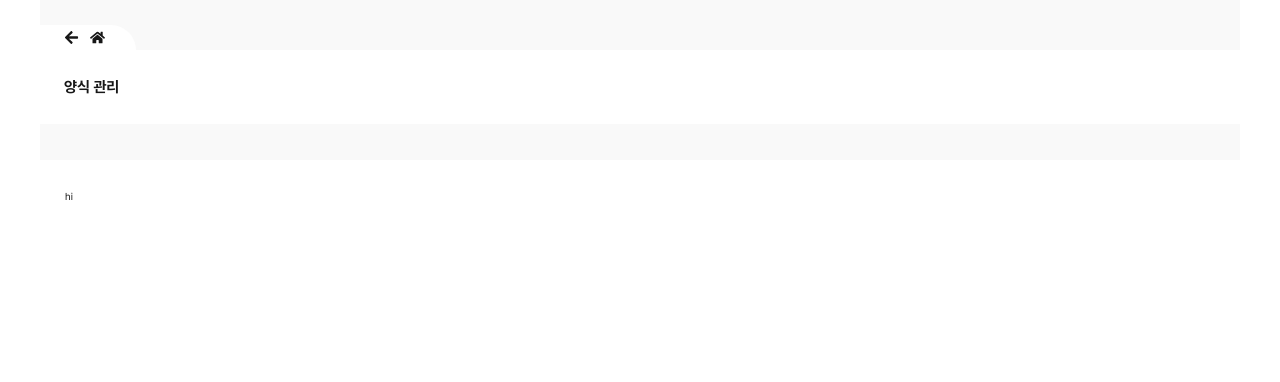
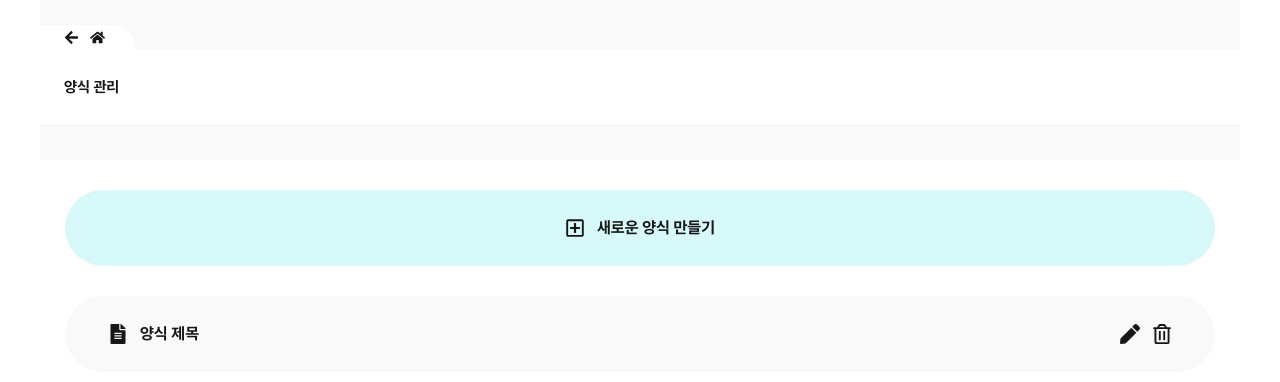
Before and after one commit to wisberry2022/Dynamo-Form, a Next.js app: page /form in a window 1280 px wide. Shown: the top 382 px of the page. Built offline with nearby package versions, Linux system fonts and the light colour scheme.

Commit message:
form-list

```diff
--- a/src/2_pages/form/index/ui/FormList.tsx
+++ b/src/2_pages/form/index/ui/FormList.tsx
@@ -1,6 +1,41 @@
 import { FC } from "react";
 import styles from "./styles/form-list.module.css";
+import { ListButton } from "@/6_shared";
+import {
+  FaFileAlt,
+  FaPen,
+  FaRegPlusSquare,
+  FaRegTrashAlt,
+} from "react-icons/fa";
 
 export const FormList: FC = () => {
-  return <div id={styles.listContainer}>hi</div>;
+  return (
+    <div id={styles.listContainer}>
+      <ListButton
+        bgColor="primary"
+        center={
+          <ListButton.Center
+            left={<FaRegPlusSquare className={styles.tIcon} />}
+            right={
+              <strong className={styles.tTitle}>새로운 양식 만들기</strong>
+            }
+          />
+        }
+      />
+      <ListButton
+        left={
+          <ListButton.Left
+            left={<FaFileAlt className={styles.tIcon} />}
+            right={<strong className={styles.tTitle}>양식 제목</strong>}
+          />
+        }
+        right={
+          <ListButton.Right
+            left={<FaPen className={styles.tIcon} />}
+            right={<FaRegTrashAlt className={styles.tIcon} />}
+          />
+        }
+      />
+    </div>
+  );
 };
--- a/src/2_pages/form/index/ui/styles/form-list.module.css
+++ b/src/2_pages/form/index/ui/styles/form-list.module.css
@@ -1,6 +1,16 @@
 #listContainer {
   display: flex;
   flex-direction: column;
-  gap: 1rem;
+  gap: 3rem;
   padding: 2rem 0;
+
+  .tIcon {
+    width: 2rem;
+    height: 2rem;
+    cursor: pointer;
+  }
+
+  .tTitle {
+    font-size: 1.6rem;
+  }
 }
--- /dev/null
+++ b/src/6_shared/ui/button/ListButton.tsx
@@ -0,0 +1,88 @@
+import { FC, ReactNode } from "react";
+import styles from "./styles/list-btn.module.css";
+
+type ListButtonCompound = {
+  Left: FC<LeftProps>;
+  Center: FC<CenterProps>;
+  Right: FC<RightProps>;
+};
+
+type ListButtonType = ListButtonCompound &
+  FC<{
+    bgColor?: "primary" | "secondary";
+    left?: ReactNode;
+    center?: ReactNode;
+    right?: ReactNode;
+  }>;
+
+export const ListButton: ListButtonType = (props) => {
+  const { bgColor = "secondary", left, center, right } = props;
+
+  const colors = {
+    primary: "#D8F9FA",
+    secondary: "#f9f9f9",
+  };
+
+  return (
+    <div
+      style={{ backgroundColor: colors[bgColor] }}
+      className={styles.listBtn}
+    >
+      <div className={styles.leftBox}>{left}</div>
+      <div className={styles.centerBox}>{center}</div>
+      <div className={styles.rightBox}>{right}</div>
+    </div>
+  );
+};
+
+type LeftProps = {
+  left: ReactNode;
+  right: ReactNode;
+};
+
+const Left: FC<LeftProps> = (props) => {
+  const { left, right } = props;
+
+  return (
+    <div className={styles.end}>
+      {left}
+      {right}
+    </div>
+  );
+};
+
+type CenterProps = {
+  left: ReactNode;
+  right: ReactNode;
+};
+
+const Center: FC<CenterProps> = (props) => {
+  const { left, right } = props;
+
+  return (
+    <div className={styles.center}>
+      {left}
+      {right}
+    </div>
+  );
+};
+
+type RightProps = {
+  left?: ReactNode;
+  right?: ReactNode;
+};
+
+const Right: FC<RightProps> = (props) => {
+  const { left, right } = props;
+
+  return (
+    <div className={styles.end}>
+      {left}
+      {right}
+    </div>
+  );
+};
+
+ListButton.Left = Left;
+ListButton.Center = Center;
+ListButton.Right = Right;
--- a/src/6_shared/ui/button/index.ts
+++ b/src/6_shared/ui/button/index.ts
@@ -1,2 +1,3 @@
 export { Button } from "./Button";
 export { SquareButton } from "./SquareButton";
+export { ListButton } from "./ListButton";
--- /dev/null
+++ b/src/6_shared/ui/button/styles/list-btn.module.css
@@ -0,0 +1,20 @@
+.listBtn {
+  display: flex;
+  justify-content: space-between;
+  padding: 2.8rem 4.3rem;
+  border-radius: 50rem;
+  width: 100%;
+  background-color: #f9f9f9;
+  cursor: pointer;
+
+  .center {
+    display: flex;
+    gap: 1.2rem;
+  }
+
+  .end {
+    display: flex;
+    gap: 1.2rem;
+    align-items: center;
+  }
+}
```
